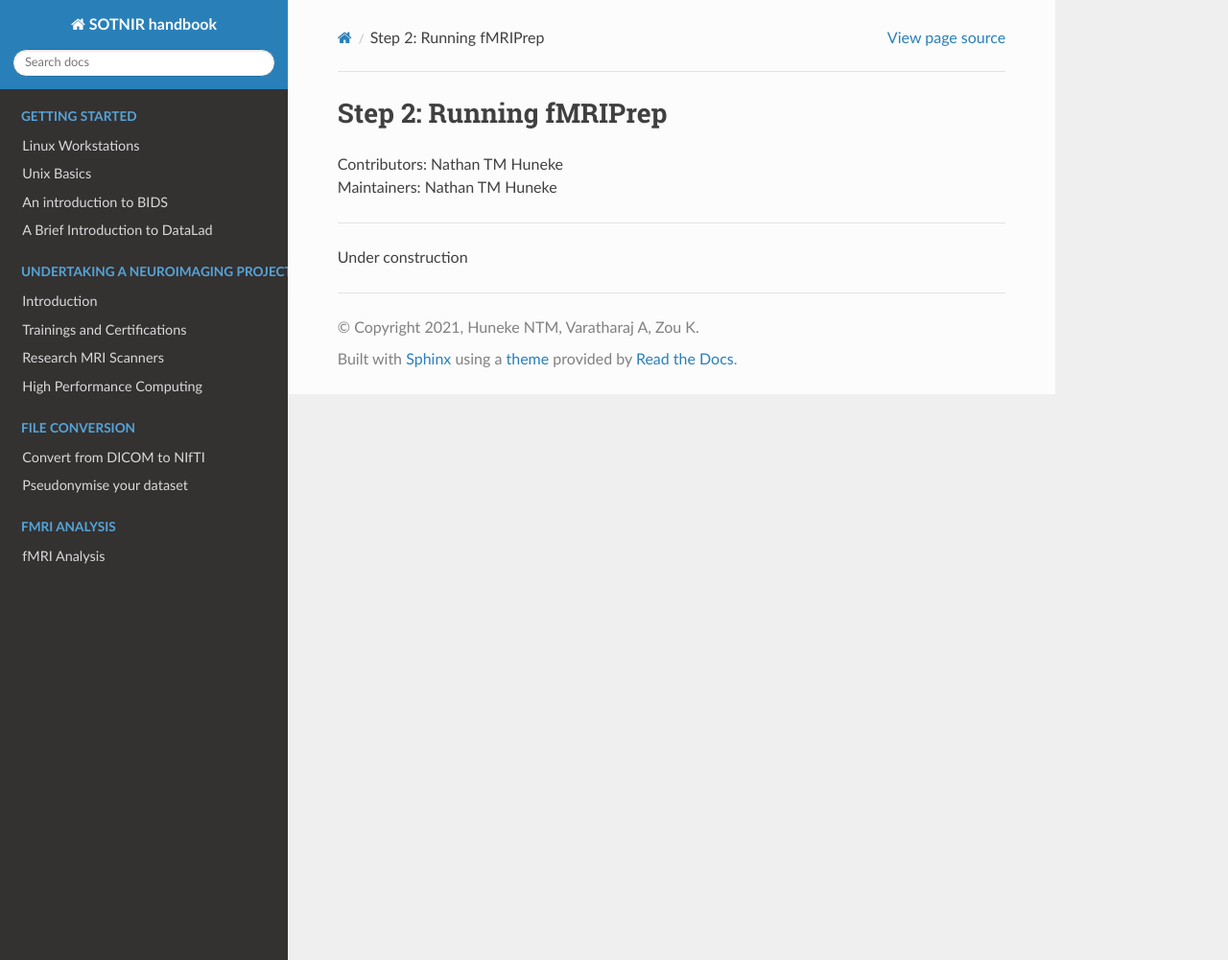
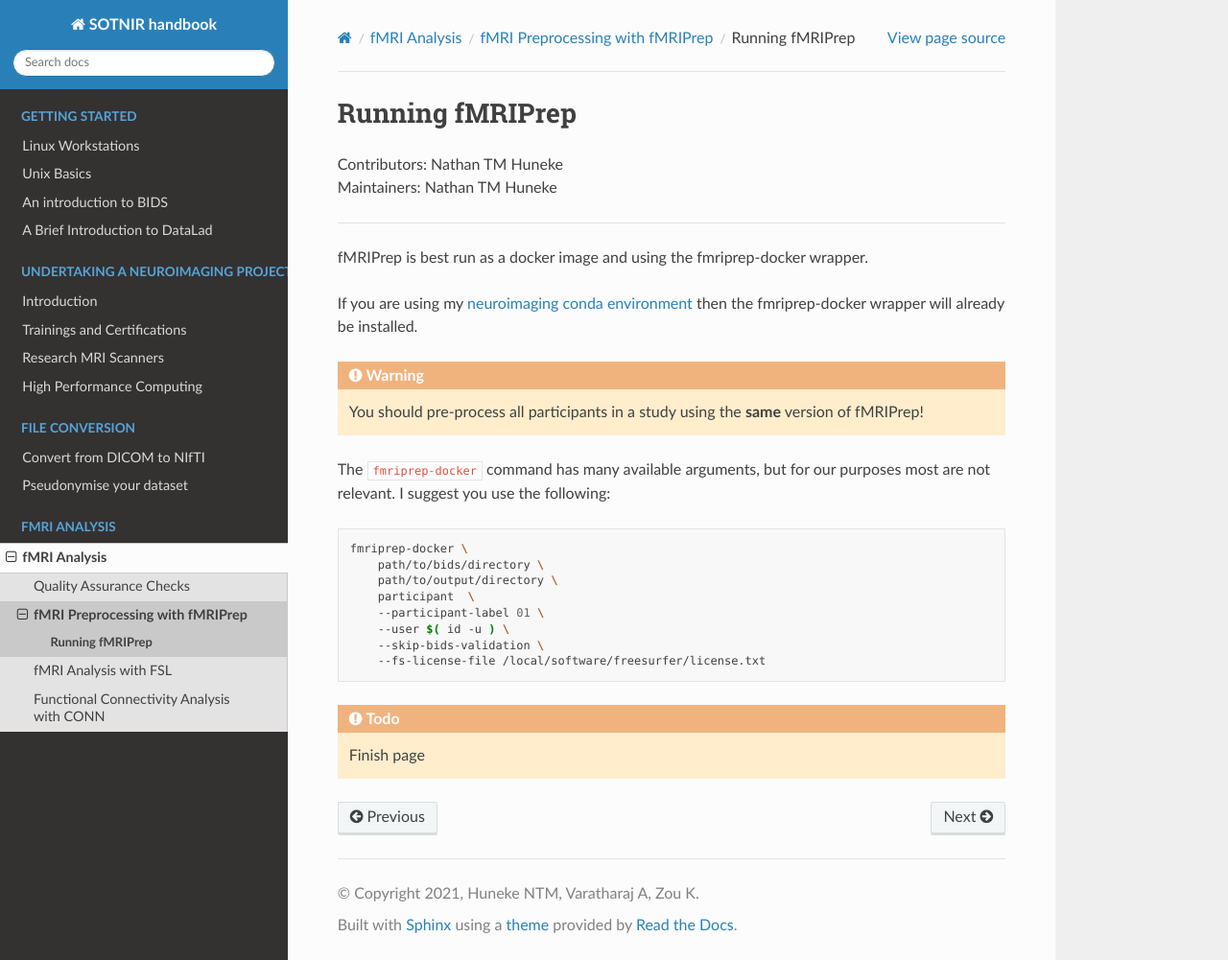
Before and after one commit to nhuneke/sotnir-handbook, a Sphinx documentation site: the page built from docs/fmri-analysis/fmriprep/running-fmriprep.rst, in a window 1280 px wide and 1001 px high. Shown: the whole window at 96% size. Built offline with Sphinx 7.4.7 and the Read the Docs theme 2.0.0, drawn with Linux system fonts in a browser that asks for light colours; pages that are not in the unit, such as notebooks, are missing from menus.

Commit message:
Re-draft fmri preprocessing pages

```diff
--- a/docs/fmri-analysis/fmriprep/running-fmriprep.rst
+++ b/docs/fmri-analysis/fmriprep/running-fmriprep.rst
@@ -1,11 +1,37 @@
 .. _running-fmriprep.rst:
 
-====================================
-Step 2: Running fMRIPrep
-====================================
+==============================================
+Running fMRIPrep
+==============================================
 | Contributors: Nathan TM Huneke
 | Maintainers: Nathan TM Huneke
 
-------------------------------------------
+----------------------------------------------
 
-Under construction
+fMRIPrep is best run as a docker image and using the fmriprep-docker wrapper.
+
+If you are using my :ref:`neuroimaging conda environment <getting-started/linux-machines:3. create a conda environment for your software and analyses>`
+then the fmriprep-docker wrapper will already be installed.
+
+.. warning::
+
+    You should pre-process all participants in a study using the **same** version
+    of fMRIPrep!
+
+The ``fmriprep-docker`` command has many available arguments, but for our purposes
+most are not relevant. I suggest you use the following:
+
+.. code-block:: bash
+
+    fmriprep-docker \
+        path/to/bids/directory \
+        path/to/output/directory \
+        participant  \
+        --participant-label 01 \
+        --user $( id -u ) \
+        --skip-bids-validation \
+        --fs-license-file /local/software/freesurfer/license.txt
+
+.. todo::
+
+    Finish page
```
Also changed, not shown: docs/fmri-analysis/fmriprep/install-fmriprep.rst (deleted, +0 -11 lines), docs/fmri-analysis/fmriprep/intro.rst (+22 -4 lines).
